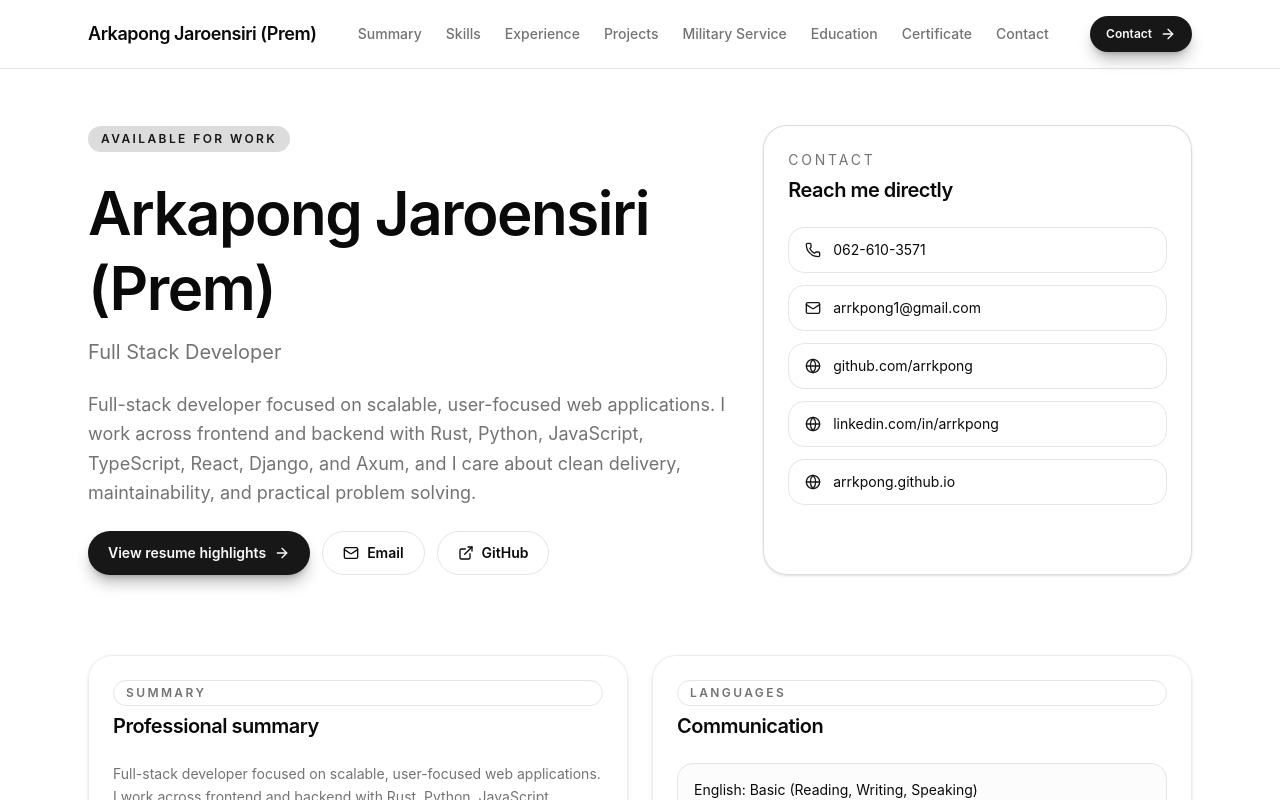
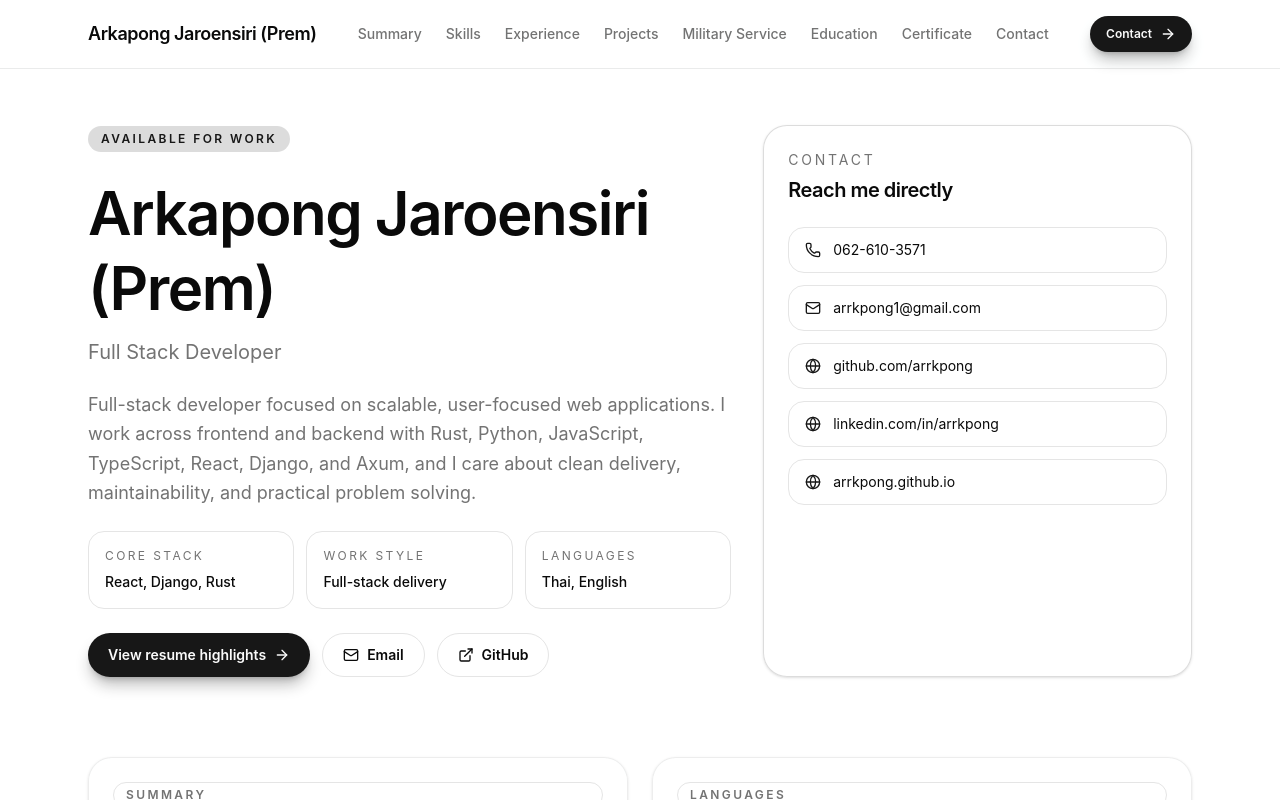
Before and after one commit to arrkpong/portfolio, a React (Vite) app: page / in a window 1280 px wide. Shown: the top 800 px of the page. Built offline with nearby package versions, Linux system fonts and the light colour scheme.

Commit message:
Polish portfolio presentation

```diff
--- a/src/index.css
+++ b/src/index.css
@@ -110,11 +110,23 @@
 }
 
 @layer base {
+  html {
+    scroll-behavior: smooth;
+  }
+
   * {
     @apply border-border outline-ring/50;
   }
   body {
     @apply bg-background text-foreground;
+    background-image:
+      radial-gradient(circle at top, hsl(var(--primary) / 0.04), transparent 35%),
+      linear-gradient(to bottom, hsl(var(--background)), hsl(var(--background)));
+  }
+
+  ::selection {
+    background: hsl(var(--primary) / 0.14);
+    color: hsl(var(--foreground));
   }
 }
 
--- a/src/pages/Home.tsx
+++ b/src/pages/Home.tsx
@@ -25,6 +25,12 @@ const navLinks = sectionOrder.map((section) => ({
   label: section,
   href: `#${section.toLowerCase().replace(/\s+/g, '-')}`,
 }));
+
+const heroHighlights = [
+  { label: 'Core stack', value: 'React, Django, Rust' },
+  { label: 'Work style', value: 'Full-stack delivery' },
+  { label: 'Languages', value: 'Thai, English' },
+];
 
 const fadeIn = (delay = 0): MotionProps => ({
   initial: { opacity: 0, y: 28 },
@@ -59,6 +65,13 @@ export default function Home() {
     'idle' | 'sending' | 'success' | 'error'
   >('idle');
   const [submitMessage, setSubmitMessage] = useState('');
+  const isSubmitting = submitState === 'sending';
+  const submitTone =
+    submitState === 'error'
+      ? 'text-red-600'
+      : submitState === 'success'
+        ? 'text-emerald-700'
+        : 'text-muted-foreground';
 
   async function handleSubmit(event: FormEvent<HTMLFormElement>) {
     event.preventDefault();
@@ -119,7 +132,13 @@ export default function Home() {
 
   return (
     <div className="min-h-screen bg-background text-foreground antialiased">
-      <header className="sticky top-0 z-50 border-b border-border bg-card/75 backdrop-blur supports-backdrop-filter:bg-card/60">
+      <div aria-hidden="true" className="pointer-events-none fixed inset-0 -z-10 overflow-hidden">
+        <div className="absolute left-[-8rem] top-[-6rem] h-72 w-72 rounded-full bg-primary/5 blur-3xl" />
+        <div className="absolute right-[-10rem] top-24 h-96 w-96 rounded-full bg-muted/60 blur-3xl" />
+        <div className="absolute bottom-[-10rem] left-1/2 h-80 w-80 -translate-x-1/2 rounded-full bg-primary/5 blur-3xl" />
+      </div>
+
+      <header className="sticky top-0 z-50 border-b border-border/80 bg-card/80 backdrop-blur supports-backdrop-filter:bg-card/70">
         <div className="mx-auto flex max-w-6xl items-center justify-between px-4 py-4 md:px-6">
           <a href="#top" className="text-lg font-semibold tracking-tight transition hover:text-primary">
             {profile.name}
@@ -159,6 +178,14 @@ export default function Home() {
             <p className="max-w-3xl text-base leading-relaxed text-muted-foreground md:text-lg">
               {profile.summary}
             </p>
+            <div className="grid gap-3 sm:grid-cols-3">
+              {heroHighlights.map((item) => (
+                <div key={item.label} className="rounded-2xl border border-border bg-card/70 p-4">
+                  <p className="text-xs uppercase tracking-eyebrow text-muted-foreground">{item.label}</p>
+                  <p className="mt-2 text-sm font-medium text-foreground">{item.value}</p>
+                </div>
+              ))}
+            </div>
             <div className="flex flex-wrap gap-3">
               <Button asChild>
                 <a href="#projects">
@@ -461,48 +488,53 @@ export default function Home() {
 
           <form className="space-y-4 rounded-3xl border border-border bg-card/70 p-6 shadow-sm" onSubmit={handleSubmit}>
             <div>
-              <label className="text-xs font-semibold uppercase tracking-eyebrow text-muted-foreground">
+              <label htmlFor="subject" className="text-xs font-semibold uppercase tracking-eyebrow text-muted-foreground">
                 Subject
               </label>
-              <Input name="subject" placeholder="Project, role, or collaboration" className="mt-2" />
-            </div>
-            <div>
-              <label className="text-xs font-semibold uppercase tracking-eyebrow text-muted-foreground">
-                Email
-              </label>
               <Input
-                name="email"
-                type="email"
-                placeholder="you@example.com"
+                id="subject"
+                name="subject"
+                placeholder="Project, role, or collaboration"
+                autoComplete="off"
+                required
                 className="mt-2"
               />
             </div>
             <div>
-              <label className="text-xs font-semibold uppercase tracking-eyebrow text-muted-foreground">
+              <label htmlFor="email" className="text-xs font-semibold uppercase tracking-eyebrow text-muted-foreground">
+                Email
+              </label>
+              <Input
+                id="email"
+                name="email"
+                type="email"
+                placeholder="you@example.com"
+                autoComplete="email"
+                required
+                className="mt-2"
+              />
+            </div>
+            <div>
+              <label htmlFor="notes" className="text-xs font-semibold uppercase tracking-eyebrow text-muted-foreground">
                 Notes
               </label>
               <Textarea
+                id="notes"
                 name="notes"
                 rows={5}
                 placeholder="Tell me what you're building..."
+                required
+                spellCheck
                 className="mt-2"
               />
             </div>
-            <Button type="submit" className="w-full" disabled={submitState === 'sending'}>
-              {submitState === 'sending' ? 'Sending...' : 'Send message'}
+            <Button type="submit" className="w-full" disabled={isSubmitting}>
+              {isSubmitting ? 'Sending...' : 'Send message'}
               <ArrowRight className="ml-2 h-4 w-4" />
             </Button>
-            {submitMessage ? (
-              <p
-                className={
-                  submitState === 'error'
-                    ? 'text-sm text-red-600'
-                    : 'text-sm text-emerald-700'
-                }
-              >
-                {submitMessage}
-              </p>
-            ) : null}
+            <p aria-live="polite" className={`min-h-5 text-sm ${submitTone}`}>
+              {submitMessage}
+            </p>
             {!contactEndpoint ? (
               <p className="text-xs text-muted-foreground">
                 Add `VITE_CONTACT_FORM_ENDPOINT` in `.env` to enable real email delivery.
```
